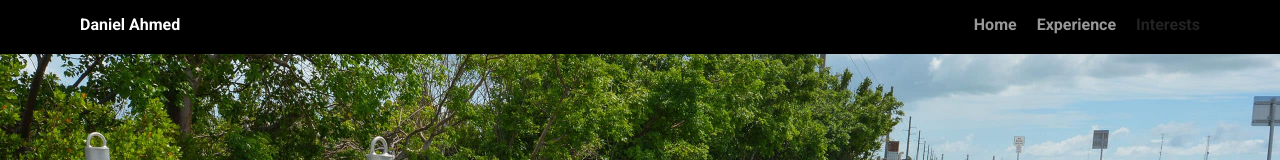
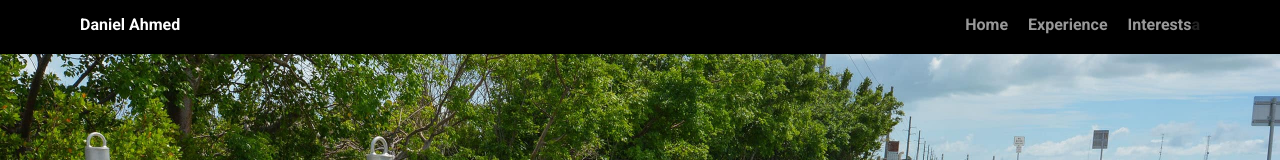
Before and after one commit to danny61/My-Personal-Profile-Page, a plain HTML site: page Interests.html in a window 1280 px wide. Shown: the top 160 px of the page. Drawn offline with Linux system fonts and the light colour scheme; a web font is replaced by a local one.

Commit message:
Fixed unclickable link

```diff
--- a/Interests.html
+++ b/Interests.html
@@ -13,7 +13,7 @@
           <li class="name">Daniel Ahmed</li>
           <li><a href="file:///Users/danielahmed/Desktop/Code/treehouse-project-1/interests.html">Home</a></li>
           <li><a href="experience.html">Experience</a></li>
-          <li><a href="interests.html"></a>Interests</li>
+          <li><a href="interests.html">Interests</a>a</li>
         </ul>
     </div>
 
```
